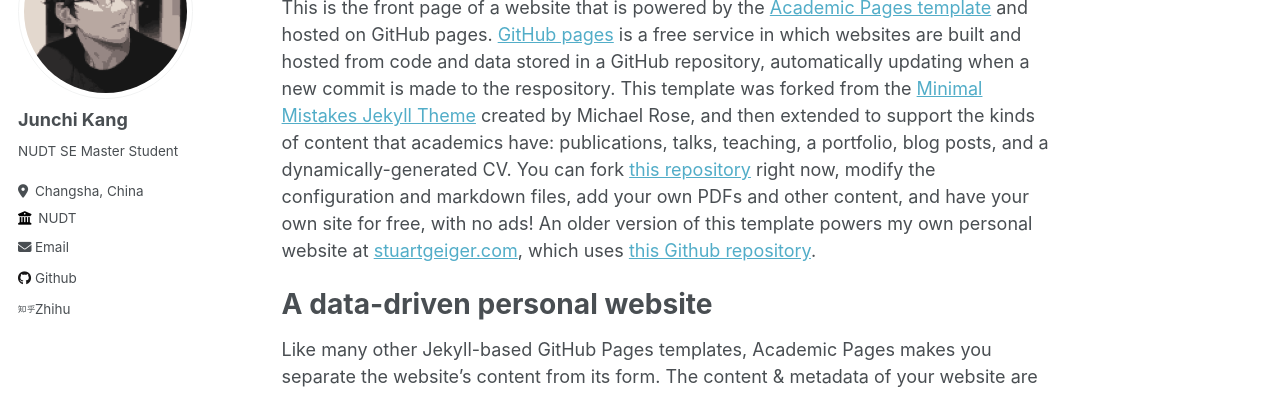
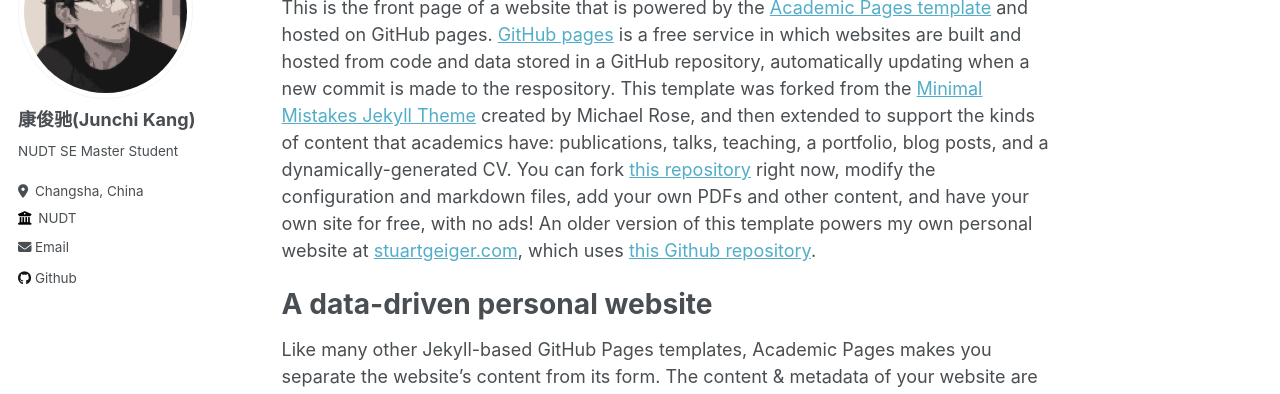
Before and after one commit to kangkannnng/kangkannnng.github.io, a Jekyll site: the page built from _pages/about.md, in a window 1280 px wide. Shown: the part 182-576 px from the top of the page. Built offline with Jekyll 4.4.1, drawn with Linux system fonts in a browser that asks for light colours.

Commit message:
update config

```diff
--- a/_config.yml
+++ b/_config.yml
@@ -22,7 +22,7 @@ repository               : "kangkannnng/kangkannnng.github.io"
 author:
   # Biographic information
   avatar           : "profile.png"
-  name             : "Junchi Kang"
+  name             : "康俊驰(Junchi Kang)"
   pronouns         : # example: "she/her"
   bio              : "NUDT SE Master Student"
   location         : "Changsha, China"
@@ -71,7 +71,7 @@ author:
   wikipedia        : # Username
   xing             : # Username
   youtube          : # Username
-  zhihu            : "https://www.zhihu.com/people/87-78-71-6"
+  zhihu            : # "https://www.zhihu.com/people/87-78-71-6"
 
 
 # Site Settings
```
